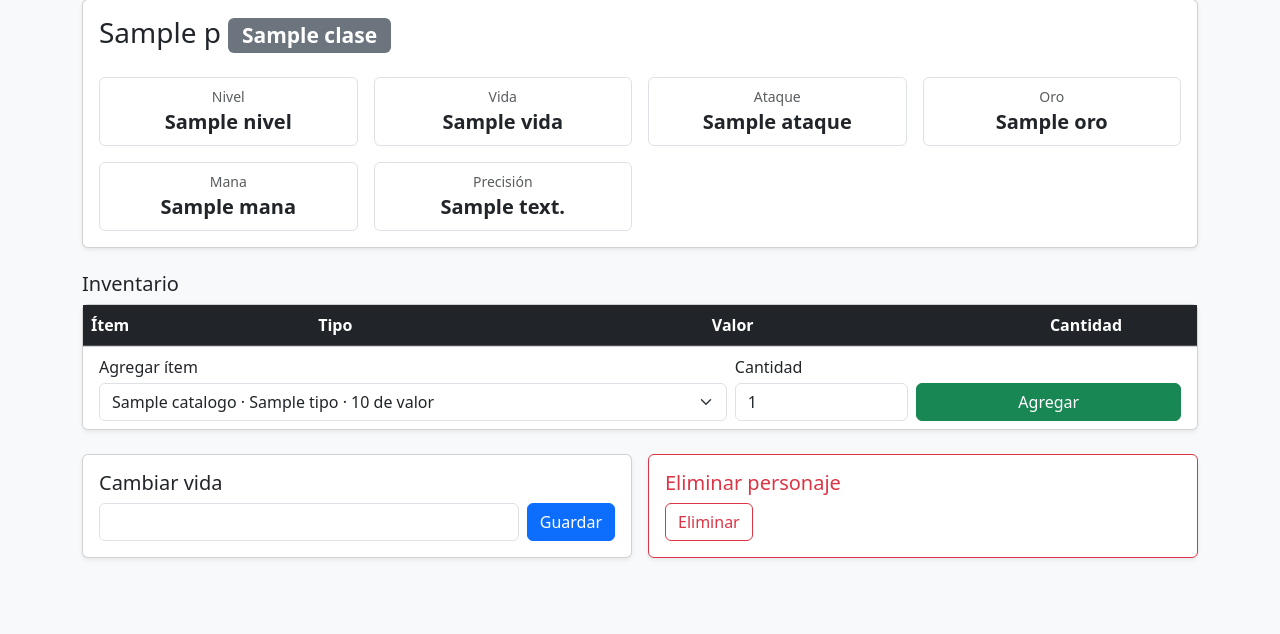
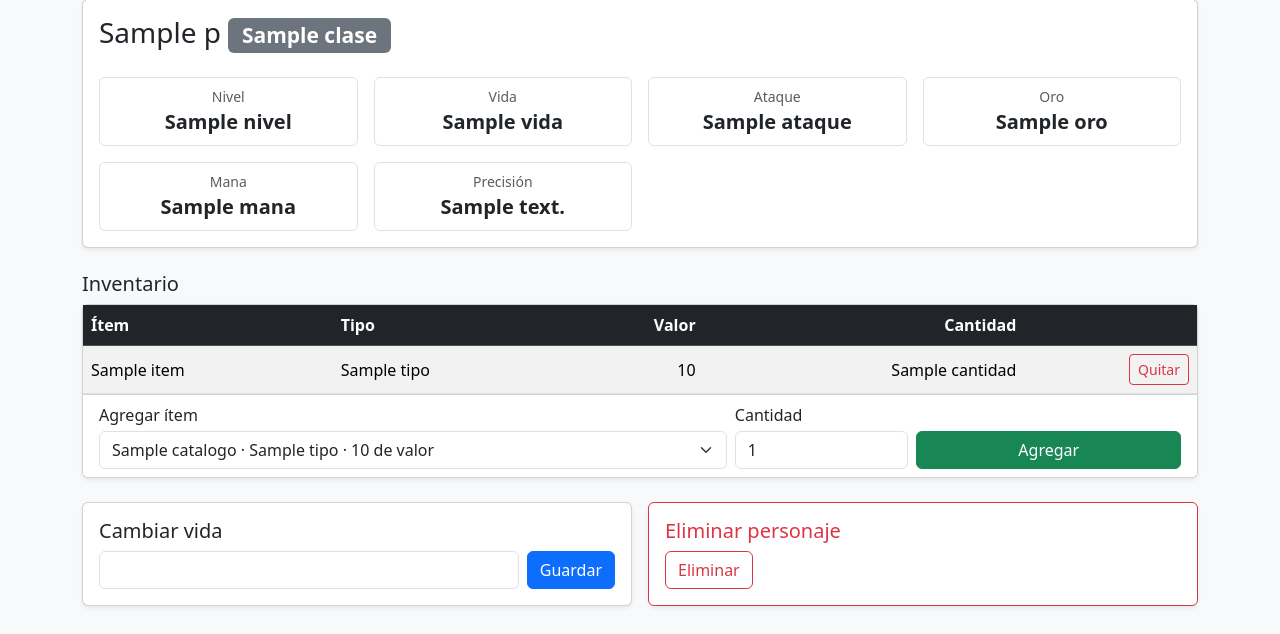
Before and after one commit to Santiago10cmd/edificio_persistencia__, a Python web app: template programacionmultinivel-main/rpg_manager_multinivel_flask/templates/detalle.html in a window 1280 px wide. Shown: the part 127-761 px from the top of the page. Run offline with Jinja, Linux system fonts and the light colour scheme; the template is opened without the code that fills it: most values are stand-ins (such as "Sample title", 1, 10 or a date in 2020); lists and menus that the app fills with data are empty.

Commit message:
Piso 4.4 html

```diff
--- a/programacionmultinivel-main/rpg_manager_multinivel_flask/templates/detalle.html
+++ b/programacionmultinivel-main/rpg_manager_multinivel_flask/templates/detalle.html
@@ -34,6 +34,20 @@
           {# >>> SALA 4.4 · La vista con Bootstrap #}
           {# Arma este bloque en el Edificio de la Persistencia (pestaña Python · Jinja2), #}
           {# pulsa «Copiar bloque» y pégalo entre estas dos marcas. #}
+          {% for item in inventario %}
+  <tr>
+    <td>{{ item.nombre }}</td><td>{{ item.tipo }}</td>
+    <td class="text-end">{{ item.valor }}</td><td class="text-end">{{ item.cantidad }}</td>
+    <td class="text-end">
+      <form method="post" action="{{ url_for('personajes.quitar_item', id=p.id) }}">
+        <input type="hidden" name="item" value="{{ item.nombre }}">
+        <button class="btn btn-sm btn-outline-danger" type="submit">Quitar</button>
+      </form>
+    </td>
+  </tr>
+{% else %}
+  <tr><td colspan="5" class="text-center text-muted py-3">Inventario vacío.</td></tr>
+{% endfor %}
           {# <<< FIN SALA 4.4 #}
         </tbody>
       </table>
```
